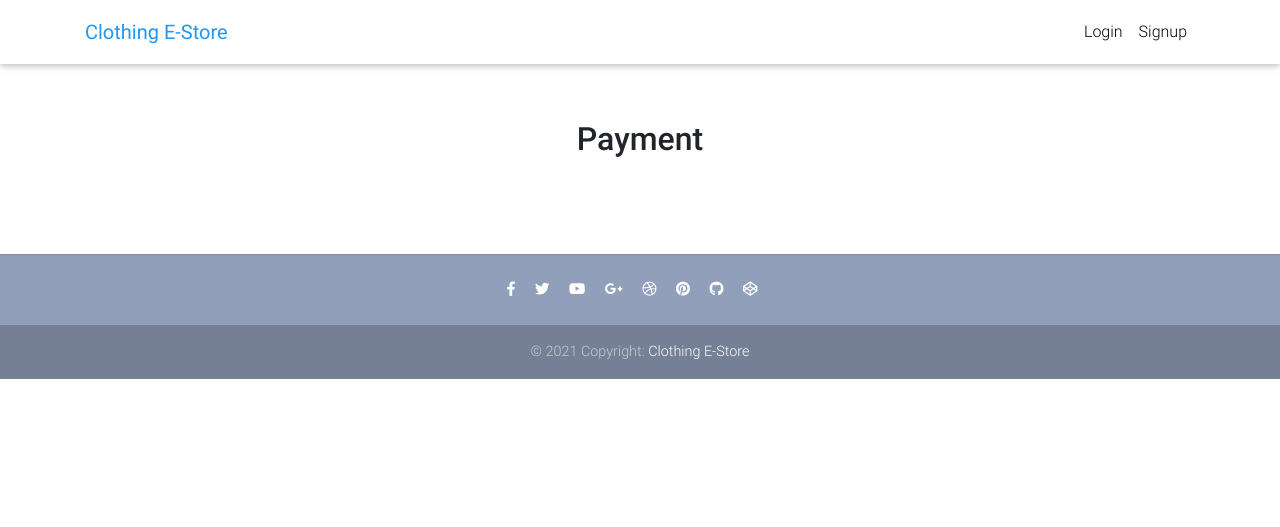
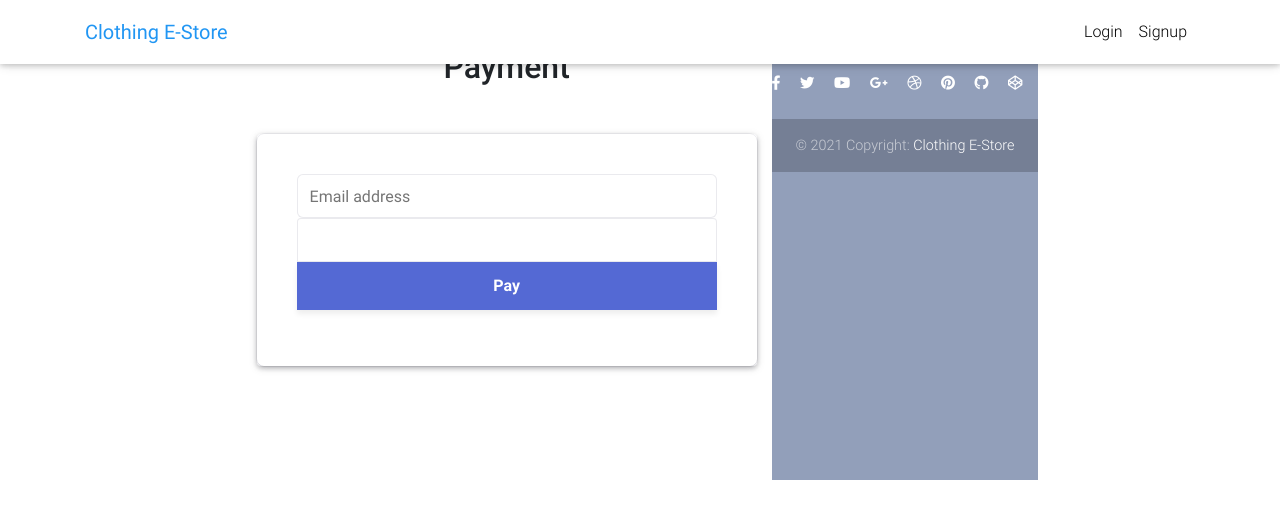
Before and after one commit to sujpac/ecommerce-store, a Django app: page /payment/1/ in a window 1280 px wide. Shown: the top 527 px of the page. Run offline with Django 3.2, Linux system fonts and the light colour scheme; some libraries are stand-ins or nearby versions.

Commit message:
attempt to set up Stripe payment API

```diff
--- a/core/urls.py
+++ b/core/urls.py
@@ -7,7 +7,8 @@
     add_to_cart,
     remove_from_cart,
     remove_single_item_from_cart,
-    PaymentView
+    PaymentView,
+    StripeIntentView
 )
 
 
@@ -23,5 +24,7 @@
          remove_from_cart, name='remove-from-cart'),
     path('remove-single-item-from-cart/<slug>/',
          remove_single_item_from_cart, name='remove-single-item-from-cart'),
-    path('payment/<payment_option>/', PaymentView.as_view(), name='payment')
+    path('payment/<payment_option>/', PaymentView.as_view(), name='payment'),
+    path('create-payment-intent/', StripeIntentView.as_view(),
+         name='create-payment-intent'),
 ]
--- a/core/views.py
+++ b/core/views.py
@@ -6,8 +6,14 @@
 from django.views.generic import ListView, DetailView, View
 from django.shortcuts import redirect
 from django.utils import timezone
+from django.http.response import JsonResponse
 from .forms import CheckoutForm
 from .models import Item, OrderItem, Order, BillingAddress
+import stripe
+import json
+
+stripe.api_key = ('sk_test_51Iqq9VGdtAxa6WZmow3Cy2BghD22SRYmA1lAvcEcIyivgPxYdb'
+                  'KvLcZUAZdNgy7DOj4KfAMJEL33t6x2X4yvuX5p00ZkQZ0yZQ')
 
 
 class HomeView(ListView):
@@ -78,6 +84,23 @@
 class PaymentView(View):
     def get(self, *args, **kwargs):
         return render(self.request, "payment.html")
+
+
+class StripeIntentView(View):
+    def post(self, request, *args, **kwargs):
+        try:
+            customer = stripe.Customer.create_customer(email=kwargs['email'])
+            intent = stripe.PaymentIntent.create(
+                amount=555,
+                currency='usd',
+                customer=customer.id,
+                metadata={}
+            )
+            return JsonResponse({
+                'clientSecret': intent['client_secret']
+            })
+        except Exception as e:
+            return JsonResponse({'error': str(e)})
 
 
 @login_required
--- a/ecommerce_store/settings.py
+++ b/ecommerce_store/settings.py
@@ -6,6 +6,11 @@
 BASE_DIR = os.path.dirname(os.path.dirname(os.path.abspath(__file__)))
 SECRET_KEY = '-05sgp9!deq=q1nltm@^^2cc+v29i(tyybv3v2t77qi66czazj'
 ALLOWED_HOSTS = []
+
+STRIPE_PUBLIC_KEY = ('pk_test_51Iqq9VGdtAxa6WZmHr1W5SkQcq1hlUNKG6UJ0ZU6WkHhVEL'
+                     'n0VNOChE7TirQNNsY4tXonZLUQPq1STfXPvDOGGIn00APKb9G1L')
+STRIPE_SECRET_KEY = ('sk_test_51Iqq9VGdtAxa6WZmow3Cy2BghD22SRYmA1lAvcEcIyivgPx'
+                     'YdbKvLcZUAZdNgy7DOj4KfAMJEL33t6x2X4yvuX5p00ZkQZ0yZQ')
 
 INSTALLED_APPS = [
     'django.contrib.admin',
--- a/requirements.txt
+++ b/requirements.txt
@@ -31,6 +31,7 @@
 requests==2.25.1
 requests-oauthlib==1.3.0
 sqlparse==0.2.4
+stripe==2.56.0
 toml==0.10.2
 urllib3==1.26.3
 wrapt==1.12.1
--- /dev/null
+++ b/static-assets/css/stripe_global.css
@@ -0,0 +1,172 @@
+/* Variables */
+* {
+    box-sizing: border-box;
+  }
+
+  body {
+    font-family: -apple-system, BlinkMacSystemFont, sans-serif;
+    font-size: 16px;
+    -webkit-font-smoothing: antialiased;
+    display: flex;
+    justify-content: center;
+    align-content: center;
+    height: 100vh;
+    width: 100vw;
+  }
+
+  form {
+    width: 30vw;
+    min-width: 500px;
+    align-self: center;
+    box-shadow: 0px 0px 0px 0.5px rgba(50, 50, 93, 0.1),
+      0px 2px 5px 0px rgba(50, 50, 93, 0.1), 0px 1px 1.5px 0px rgba(0, 0, 0, 0.07);
+    border-radius: 7px;
+    padding: 40px;
+  }
+
+  input {
+    border-radius: 6px;
+    margin-bottom: 6px;
+    padding: 12px;
+    border: 1px solid rgba(50, 50, 93, 0.1);
+    height: 44px;
+    font-size: 16px;
+    width: 100%;
+    background: white;
+  }
+
+  .result-message {
+    line-height: 22px;
+    font-size: 16px;
+  }
+
+  .result-message a {
+    color: rgb(89, 111, 214);
+    font-weight: 600;
+    text-decoration: none;
+  }
+
+  .hidden {
+    display: none;
+  }
+
+  #card-error {
+    color: rgb(105, 115, 134);
+    text-align: left;
+    font-size: 13px;
+    line-height: 17px;
+    margin-top: 12px;
+  }
+
+  #card-element {
+    border-radius: 4px 4px 0 0 ;
+    padding: 12px;
+    border: 1px solid rgba(50, 50, 93, 0.1);
+    height: 44px;
+    width: 100%;
+    background: white;
+  }
+
+  #payment-request-button {
+    margin-bottom: 32px;
+  }
+
+  /* Buttons and links */
+  button {
+    background: #5469d4;
+    color: #ffffff;
+    font-family: Arial, sans-serif;
+    border-radius: 0 0 4px 4px;
+    border: 0;
+    padding: 12px 16px;
+    font-size: 16px;
+    font-weight: 600;
+    cursor: pointer;
+    display: block;
+    transition: all 0.2s ease;
+    box-shadow: 0px 4px 5.5px 0px rgba(0, 0, 0, 0.07);
+    width: 100%;
+  }
+  button:hover {
+    filter: contrast(115%);
+  }
+  button:disabled {
+    opacity: 0.5;
+    cursor: default;
+  }
+
+  /* spinner/processing state, errors */
+  .spinner,
+  .spinner:before,
+  .spinner:after {
+    border-radius: 50%;
+  }
+  .spinner {
+    color: #ffffff;
+    font-size: 22px;
+    text-indent: -99999px;
+    margin: 0px auto;
+    position: relative;
+    width: 20px;
+    height: 20px;
+    box-shadow: inset 0 0 0 2px;
+    -webkit-transform: translateZ(0);
+    -ms-transform: translateZ(0);
+    transform: translateZ(0);
+  }
+  .spinner:before,
+  .spinner:after {
+    position: absolute;
+    content: "";
+  }
+  .spinner:before {
+    width: 10.4px;
+    height: 20.4px;
+    background: #5469d4;
+    border-radius: 20.4px 0 0 20.4px;
+    top: -0.2px;
+    left: -0.2px;
+    -webkit-transform-origin: 10.4px 10.2px;
+    transform-origin: 10.4px 10.2px;
+    -webkit-animation: loading 2s infinite ease 1.5s;
+    animation: loading 2s infinite ease 1.5s;
+  }
+  .spinner:after {
+    width: 10.4px;
+    height: 10.2px;
+    background: #5469d4;
+    border-radius: 0 10.2px 10.2px 0;
+    top: -0.1px;
+    left: 10.2px;
+    -webkit-transform-origin: 0px 10.2px;
+    transform-origin: 0px 10.2px;
+    -webkit-animation: loading 2s infinite ease;
+    animation: loading 2s infinite ease;
+  }
+
+  @-webkit-keyframes loading {
+    0% {
+      -webkit-transform: rotate(0deg);
+      transform: rotate(0deg);
+    }
+    100% {
+      -webkit-transform: rotate(360deg);
+      transform: rotate(360deg);
+    }
+  }
+  @keyframes loading {
+    0% {
+      -webkit-transform: rotate(0deg);
+      transform: rotate(0deg);
+    }
+    100% {
+      -webkit-transform: rotate(360deg);
+      transform: rotate(360deg);
+    }
+  }
+
+  @media only screen and (max-width: 600px) {
+    form {
+      width: 80vw;
+    }
+  }
--- /dev/null
+++ b/static-assets/js/stripe_client.js
@@ -0,0 +1,118 @@
+// A reference to Stripe.js initialized with your real test publishable API key.
+var stripe = Stripe("pk_test_51Iqq9VGdtAxa6WZmHr1W5SkQcq1hlUNKG6UJ0ZU6WkHhVELn0VNOChE7TirQNNsY4tXonZLUQPq1STfXPvDOGGIn00APKb9G1L");
+
+// The items the customer wants to buy
+var purchase = {
+    items: [{ id: "xl-tshirt" }]
+};
+
+// Disable the button until we have Stripe set up on the page
+document.querySelector("button").disabled = true;
+fetch("/create-payment-intent/", {
+    method: "POST",
+    headers: {
+        "Content-Type": "application/json"
+    },
+    body: JSON.stringify(purchase)
+})
+    .then(function (result) {
+        return result.json();
+    })
+    .then(function (data) {
+        var elements = stripe.elements();
+
+        var style = {
+            base: {
+                color: "#32325d",
+                fontFamily: 'Arial, sans-serif',
+                fontSmoothing: "antialiased",
+                fontSize: "16px",
+                "::placeholder": {
+                    color: "#32325d"
+                }
+            },
+            invalid: {
+                fontFamily: 'Arial, sans-serif',
+                color: "#fa755a",
+                iconColor: "#fa755a"
+            }
+        };
+
+        var card = elements.create("card", { style: style });
+        // Stripe injects an iframe into the DOM
+        card.mount("#card-element");
+
+        card.on("change", function (event) {
+            // Disable the Pay button if there are no card details in the Element
+            document.querySelector("button").disabled = event.empty;
+            document.querySelector("#card-error").textContent = event.error ? event.error.message : "";
+        });
+
+        var form = document.getElementById("payment-form");
+        form.addEventListener("submit", function (event) {
+            event.preventDefault();
+            // Complete payment when the submit button is clicked
+            payWithCard(stripe, card, data.clientSecret);
+        });
+    });
+
+// Calls stripe.confirmCardPayment
+// If the card requires authentication Stripe shows a pop-up modal to
+// prompt the user to enter authentication details without leaving your page.
+var payWithCard = function (stripe, card, clientSecret) {
+    loading(true);
+    stripe
+        .confirmCardPayment(clientSecret, {
+            payment_method: {
+                card: card
+            }
+        })
+        .then(function (result) {
+            if (result.error) {
+                // Show error to your customer
+                showError(result.error.message);
+            } else {
+                // The payment succeeded!
+                orderComplete(result.paymentIntent.id);
+            }
+        });
+};
+
+/* ------- UI helpers ------- */
+
+// Shows a success message when the payment is complete
+var orderComplete = function (paymentIntentId) {
+    loading(false);
+    document
+        .querySelector(".result-message a")
+        .setAttribute(
+            "href",
+            "https://dashboard.stripe.com/test/payments/" + paymentIntentId
+        );
+    document.querySelector(".result-message").classList.remove("hidden");
+    document.querySelector("button").disabled = true;
+};
+
+// Show the customer the error from Stripe if their card fails to charge
+var showError = function (errorMsgText) {
+    loading(false);
+    var errorMsg = document.querySelector("#card-error");
+    errorMsg.textContent = errorMsgText;
+    setTimeout(function () {
+        errorMsg.textContent = "";
+    }, 4000);
+};
+
+// Show a spinner on payment submission
+var loading = function (isLoading) {
+    if (isLoading) {
+        // Disable the button and show a spinner
+        document.querySelector("button").disabled = true;
+        document.querySelector("#spinner").classList.remove("hidden");
+        document.querySelector("#button-text").classList.add("hidden");
+    } else {
+        document.querySelector("button").disabled = false;
+        document.querySelector("#spinner").classList.add("hidden");
+        document.querySelector("#button-text").classList.remove("hidden");
+    }
+};
--- a/templates/payment.html
+++ b/templates/payment.html
@@ -1,8 +1,17 @@
 {% extends "base.html" %}
 {% load crispy_forms_tags %}
+{% load static %}
 
 {% block extra_head %}
+  <meta charset="utf-8" />
+  <title>Accept a card payment</title>
+  <meta name="description" content="A demo of a card payment on Stripe" />
+  <meta name="viewport" content="width=device-width, initial-scale=1" />
+
+  <link href="{% static 'css/stripe_global.css' %}" rel="stylesheet">
   <script src="https://js.stripe.com/v3/"></script>
+  <script src="https://polyfill.io/v3/polyfill.min.js?version=3.52.1&features=fetch"></script>
+  <script type="text/javascript" src="{% static 'js/stripe_client.js' %}" defer></script>
 {% endblock %}
 
 {% block content %}
@@ -22,7 +31,20 @@
           <!--Card-->
           <div class="card">
 
-
+            <!-- Display a payment form -->
+            <form id="payment-form">
+              <input type="text" id="email" placeholder="Email address" />
+              <div id="card-element"><!--Stripe.js injects the Card Element--></div>
+              <button id="submit">
+                <div class="spinner hidden" id="spinner"></div>
+                <span id="button-text">Pay</span>
+              </button>
+              <p id="card-error" role="alert"></p>
+              <p class="result-message hidden">
+                Payment succeeded, see the result in your
+                <a href="" target="_blank">Stripe dashboard.</a> Refresh the page to pay again.
+              </p>
+            </form>
 
           </div>
           <!--/.Card-->
@@ -36,5 +58,4 @@
     </div>
   </main>
   <!--Main layout-->
-
 {% endblock %}
```
Also changed, not shown: 1 other file.
